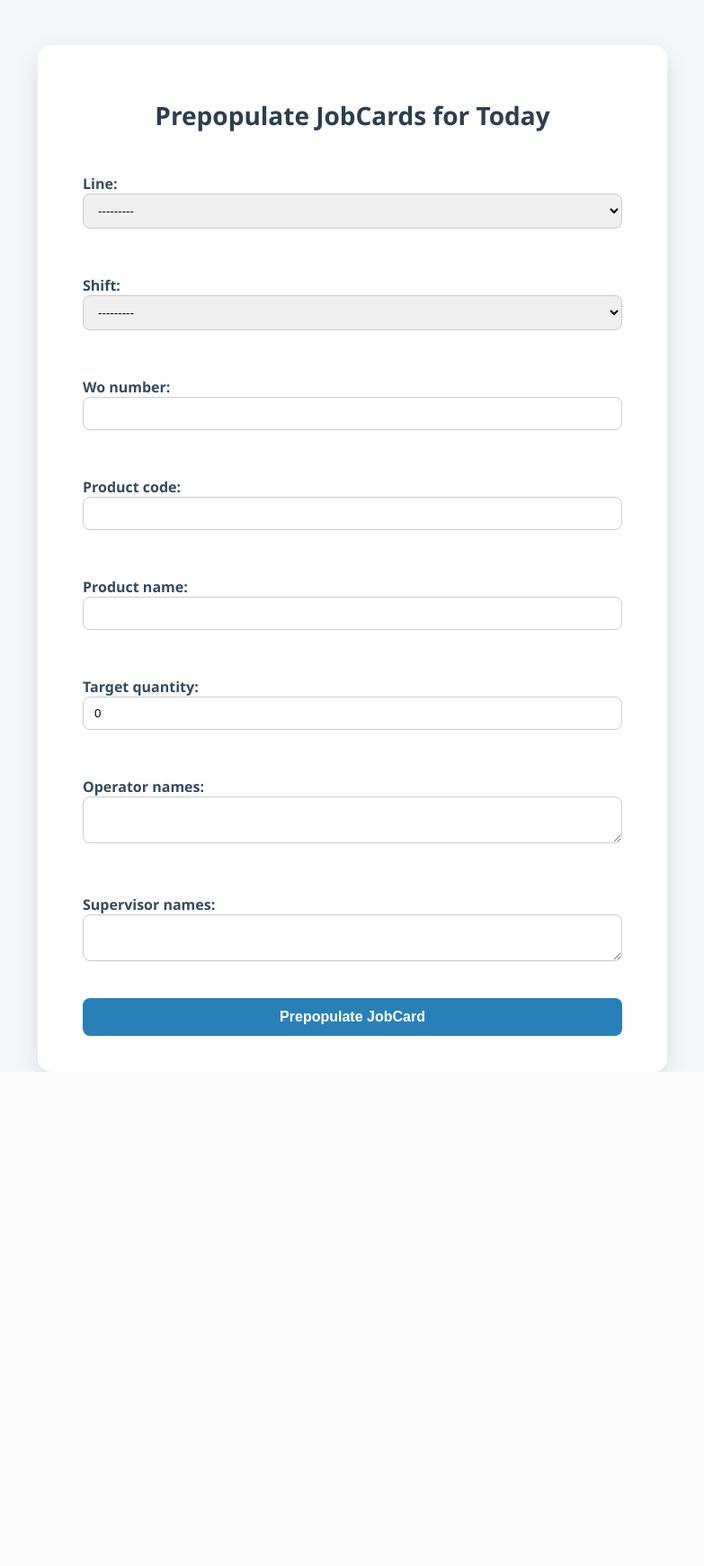
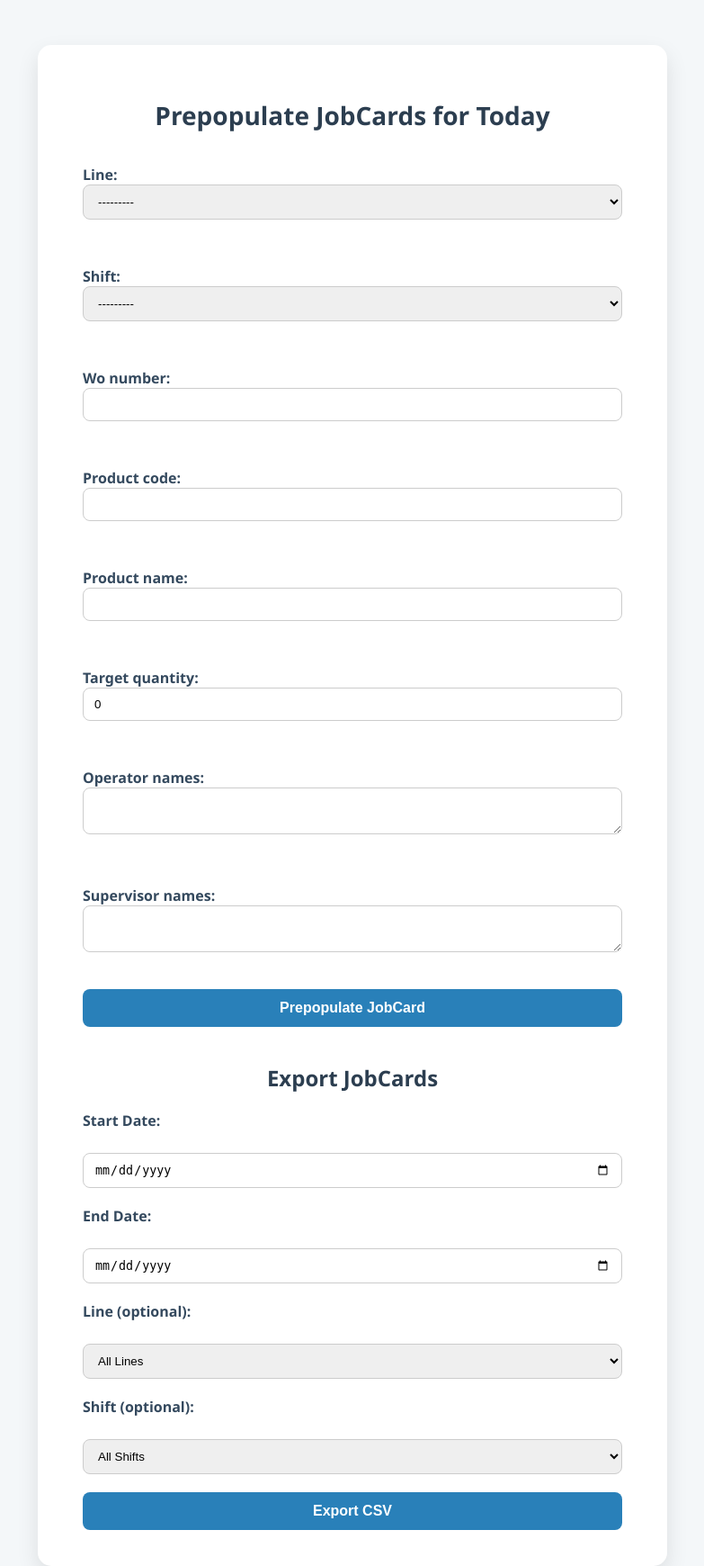
Before and after one commit to Akula404/jobcard_factory.io, a Django app: page /jobcard/prepopulate/ in a window 1280 px wide. Shown: the whole page at 90% size, without its empty margins (248-1031 px from the left). Before the commit the page ends 1191 px from the top, so only its background shows below. Run offline with Django 5.2, Linux system fonts and the light colour scheme.

Commit message:
Exports to CSV

```diff
--- a/jobcard/templates/jobcard_prepopulate.html
+++ b/jobcard/templates/jobcard_prepopulate.html
@@ -31,12 +31,14 @@
     }
 
     /* ====== Headings ====== */
-    h1 {
+    h1, h2 {
         text-align: center;
         color: #2c3e50;
-        margin-bottom: 30px;
-        font-size: 28px;
+        margin-bottom: 20px;
     }
+
+    h1 { font-size: 28px; }
+    h2 { font-size: 24px; margin-top: 40px; }
 
     /* ====== Form Elements ====== */
     form {
@@ -66,8 +68,8 @@
         outline: none;
     }
 
-    /* ====== Submit Button ====== */
-    .submit-btn {
+    /* ====== Buttons ====== */
+    .submit-btn, .load-btn {
         background: #2980b9;
         color: #fff;
         padding: 12px;
@@ -79,7 +81,7 @@
         transition: 0.3s;
     }
 
-    .submit-btn:hover {
+    .submit-btn:hover, .load-btn:hover {
         background: #3498db;
     }
 
@@ -127,11 +129,44 @@
         </div>
     {% endif %}
 
+    <!-- Prepopulate Form -->
     <form method="post" action="{% url 'jobcard:jobcard_prepopulate' %}">
         {% csrf_token %}
         {{ form.as_p }}
+        <button type="submit" class="submit-btn">Prepopulate JobCard</button>
+    </form>
 
-        <button type="submit" class="submit-btn">Prepopulate JobCard</button>
+    <!-- Export CSV Form (Supervisor Only) -->
+    <h2>Export JobCards</h2>
+    <form method="get" action="{% url 'jobcard:export_jobcards_csv' %}">
+        <label>Start Date:</label>
+        <input type="date" name="start_date" value="{{ today }}">
+
+        <label>End Date:</label>
+        <input type="date" name="end_date" value="{{ today }}">
+
+        <label>Line (optional):</label>
+        <select name="line">
+            <option value="">All Lines</option>
+            <option value="FL001">FL 001</option>
+            <option value="FL006">FL 006</option>
+            <option value="FL007">FL 007</option>
+            <option value="FL008">FL 008</option>
+            <option value="FL009">FL 009</option>
+            <option value="FL010">FL 010</option>
+            <option value="FL013">FL 013</option>
+            <option value="FL015">FL 015</option>
+            <option value="COPACK">CO-PACKING</option>
+        </select>
+
+        <label>Shift (optional):</label>
+        <select name="shift">
+            <option value="">All Shifts</option>
+            <option value="Day">Day</option>
+            <option value="Night">Night</option>
+        </select>
+
+        <button type="submit" class="load-btn">Export CSV</button>
     </form>
 </div>
 
--- a/jobcard/urls.py
+++ b/jobcard/urls.py
@@ -27,4 +27,6 @@
 
     # AJAX endpoint to fetch JobCard details
     path("get-jobcard/", views.get_jobcard, name="get_jobcard"),
+
+    path('export-jobcards-csv/', views.export_jobcards_csv, name='export_jobcards_csv'),
 ]
--- a/jobcard/views.py
+++ b/jobcard/views.py
@@ -5,6 +5,50 @@
 from .forms import TempSubmissionForm, JobCardForm, JobCardPrepopulateForm
 from .models import TempSubmission, ShiftSubmission, JobCard
 from datetime import date
+
+import csv
+from django.http import HttpResponse
+
+##CSV Export
+def export_jobcards_csv(request):
+    # default: today
+    start_date = request.GET.get('start_date', timezone.localdate())
+    end_date = request.GET.get('end_date', timezone.localdate())
+    line = request.GET.get('line')  # optional filter
+    shift = request.GET.get('shift')  # optional filter
+
+    # Build queryset with filters
+    jobcards = JobCard.objects.filter(date__range=[start_date, end_date])
+    if line:
+        jobcards = jobcards.filter(line=line)
+    if shift:
+        jobcards = jobcards.filter(shift=shift)
+
+    # Create CSV response
+    response = HttpResponse(content_type='text/csv')
+    response['Content-Disposition'] = f'attachment; filename="jobcards_{start_date}_to_{end_date}.csv"'
+
+    writer = csv.writer(response)
+    header = [
+        'Date', 'Line', 'Shift', 'WO Number', 'Product Code', 'Product Name', 'Target Quantity',
+        'Hour1','Hour2','Hour3','Hour4','Hour5','Hour6','Hour7','Hour8','Hour9','Hour10','Hour11',
+        'Total Output',
+        'Jar','Cap','Front Label','Back Label','Carton','Sleeve','Sticker','Tube','Packets','Roll On Ball','Jar Pump',
+        'Operators','Supervisors'
+    ]
+    writer.writerow(header)
+
+    for jc in jobcards:
+        row = [
+            jc.date, jc.line, jc.shift, jc.wo_number, jc.product_code, jc.product_name, jc.target_quantity,
+            jc.hour1, jc.hour2, jc.hour3, jc.hour4, jc.hour5, jc.hour6, jc.hour7, jc.hour8, jc.hour9, jc.hour10, jc.hour11,
+            jc.total_output(),
+            jc.jar, jc.cap, jc.front_label, jc.back_label, jc.carton, jc.sleeve, jc.sticker, jc.tube, jc.packets, jc.roll_on_ball, jc.jar_pump,
+            jc.operator_names, jc.supervisor_names
+        ]
+        writer.writerow(row)
+
+    return response
 
 
 # -----------------------------
@@ -242,8 +286,8 @@
                     "product_code": form.cleaned_data['product_code'],
                     "product_name": form.cleaned_data['product_name'],
                     "target_quantity": form.cleaned_data['target_quantity'],
-                    "operator_names": "",
-                    "supervisor_names": "",
+                    "operator_names": form.cleaned_data.get("operator_names", ""),
+                    "supervisor_names": form.cleaned_data.get("supervisor_names", ""),
                 }
             )
 
@@ -252,6 +296,8 @@
                 jobcard.product_code = form.cleaned_data['product_code']
                 jobcard.product_name = form.cleaned_data['product_name']
                 jobcard.target_quantity = form.cleaned_data['target_quantity']
+                jobcard.operator_names = form.cleaned_data.get("operator_names", "")
+                jobcard.supervisor_names = form.cleaned_data.get("supervisor_names", "")
                 jobcard.save()
 
                 messages.success(request, f"JobCard for {line} ({shift}) updated.")
@@ -277,7 +323,7 @@
         job = JobCard.objects.get(
             line=line,
             shift=shift,
-            date=date.today()
+            date=timezone.localdate()   # ✅ FIXED
         )
 
         already_submitted = bool(job.operator_names or job.hour1)
```
Also changed, not shown: db.sqlite3.
